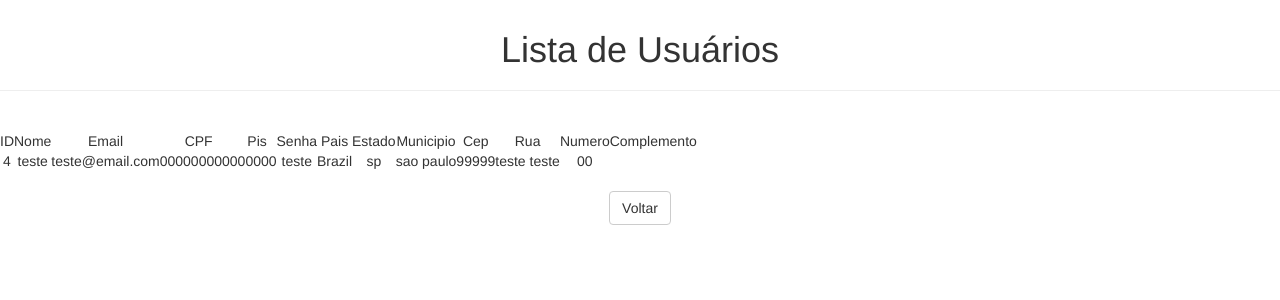
After one commit to dev-perez/cadastro_login, a Flask app: page /lista in a window 1280 px wide. The commit adds this page. Shown: the top 300 px of the page. Run offline with Flask 2, Linux system fonts and the light colour scheme; data comes from the database, SQL or seed files in the repository; some libraries are stand-ins or nearby versions.

Commit message:
melhorias no código, correção de bugs e separação por funcionalidades

```diff
--- a/cadastro_login/app.py
+++ b/cadastro_login/app.py
@@ -1,287 +1,15 @@
-import json
-import os
-from flask import Flask, render_template, Response, request, redirect, session, flash, url_for
+from flask import Flask
 from flask_sqlalchemy import SQLAlchemy
-from flask_login import login_user, LoginManager, login_manager
-from flask_login.utils import login_required, logout_user
-from flask_wtf import FlaskForm
-from forms import EditAccountForm, LoginForm, Email
-# from flask_script import Manager
 
 
+app = Flask(__name__)
+app.config.from_pyfile("config.py")
 
-project_dir = os.path.dirname(os.path.abspath(__file__))
-database_file = "sqlite:///{}".format(os.path.join(project_dir, "cadastro_login.db"))
-
-app = Flask(__name__)
-app.config['SECRET_KEY'] = 'senha-secreta'
-app.config["SQLALCHEMY_DATABASE_URI"] = database_file
-app.config['SQLALCHEMY_TRACK_MODIFICATIONS'] = True
 db = SQLAlchemy(app)
 
-lm = LoginManager()
-lm.init_app(app)
+db.create_all()
 
-@lm.user_loader
-def load_user(user_id):
-    return Usuarios.query.get(user_id)
-
-@app.route("/logout")
-def logout():
-    logout_user()
-    flash("Logout feito.")
-    return redirect(url_for("index"))
-
-
-class Usuarios(db.Model):
-    __tablename__ = "usuarios"
-
-    id = db.Column(db.Integer, primary_key=True)
-    nome = db.Column(db.String)
-    email = db.Column(db.String, unique=True)
-    cpf = db.Column(db.String, unique=True)
-    pis = db.Column(db.String, unique=True)
-    senha = db.Column(db.String)
-
-    @property
-    def is_authenticated(self):
-        return True
-
-    @property
-    def is_active(self):
-        return True
-
-    @property
-    def is_anonymous(self):
-        return False
-
-    def get_id(self):
-        return str(self.id)
-
-    def __init__(self, nome, email,cpf, pis, senha):
-        self.nome = nome
-        self.email = email
-        self.cpf = cpf
-        self.pis = pis
-        self.senha = senha
-
-    def _repr__(self):
-        return "<Usuário %r>" % self.nome
-
-    def to_json(self):
-        return {"id": self.id, "nome": self.nome, "email": self.email,
-                "cpf": self.cpf, "pis": self.pis, "senha": self.senha}
-
-
-class Enderecos(db.Model):
-    __tablename__ = "enderecos"
-
-    id = db.Column(db.Integer, primary_key=True)
-    id_usuario = db.Column(db.Integer, db.ForeignKey('usuarios.id'))
-    pais = db.Column(db.String)
-    estado = db.Column(db.String)
-    municipio = db.Column(db.String)
-    cep = db.Column(db.String)
-    rua = db.Column(db.String)
-    numero = db.Column(db.String)
-    complemento = db.Column(db.String)
-
-    def __init__(self, pais, estado, municipio, cep, rua, numero, complemento, id_usuario):
-        self.pais = pais
-        self.estado = estado
-        self.municipio = municipio
-        self.cep = cep
-        self.rua = rua
-        self.numero = numero
-        self.complemento = complemento
-        self.id_usuario = id_usuario
-
-    usuario = db.relationship('Usuarios', foreign_keys=id_usuario)
-
-    def _repr__(self):
-        return "<Endereço %r>" % self.id
-
-
-    def to_json(self):
-        return {"id": self.id,"id_usuario": self.id_usuario, "pais": self.pais,
-                "estado": self.estado, "municipio": self.municipio, "cep": self.cep,
-                                    "rua": self.rua, "complemento": self.complemento}
-
-
-#CRUD
-
-#Selecionar Tudo
-@app.route("/usuarios", methods=["GET"])
-def seleciona_usuarios():
-    usuarios_objetos = Usuarios.query.all()
-    usuarios_json = [usuario.to_json() for usuario in usuarios_objetos]
-    return gera_response(200, "usuarios", usuarios_json, "ok")
-
-#Selecionar Um
-@app.route("/usuario/<id>", methods=["GET"])
-def seleciona_usuario(id):
-    usuario_objeto = Usuarios.query.filter_by(id= id).first()
-    usuario_json = usuario_objeto.to_json()
-    print(usuario_objeto)
-    print(usuario_json)
-    return gera_response(200, "usuario", usuario_json, "ok")
-
-
-#Cadastrar
-@app.route("/usuario", methods=["POST"])
-def cria_usuario():
-    body = request.get_json()
-
-    #Validar se veio os parâmetros
-    #Ou utilizar um try catch para gerar erro
-
-    try:
-        usuario = Usuarios(nome=body["nome"],
-                           email=body["email"],
-                           cpf=body["cpf"],
-                           pis=body["pis"],
-                           senha=body["senha"])
-        db.session.add(usuario)
-        db.session.commit()
-
-        usuario = Usuarios.query.filter_by(email=usuario.email).first()
-
-        endereco = Enderecos(pais=["pais"],
-                             estado=["estado"],
-                             municipio=["municipio"],
-                             cep=["cep"],
-                             rua=["rua"],
-                             numero=["numero"],
-                             complemento=["complemento"],
-                             id_usuario=usuario.id)
-
-        db.session.add(endereco)
-        db.session.commit()
-
-        return gera_response(201, "usuario", usuario.to_json(), "Criado com sucesso!")
-    except Exception as e:
-        print(e)
-        return gera_response(400, "usuario", {}, "Erro ao cadastrar" )
-
-
-#Atualizar
-@app.route("/usuario/editar/<id>", methods=["PUT", "POST", "GET"])
-def atualiza_usuario(id):
-    print("*"*50)
-    print(id)
-    usuario_objeto = Usuarios.query.get(id)
-    print(request.method)
-
-    print(request.get_json())
-    body = request.get_json()
-    print("-"*50)
-    print(body)
-    print(usuario_objeto)
-
-    try:
-        if("nome") in body:
-            usuario_objeto.nome = body["nome"]
-        if("email") in body:
-            usuario_objeto.email = body["email"]
-
-        print(usuario_objeto)
-
-        db.session.add(usuario_objeto)
-        db.session.commit()
-        return gera_response(200, "usuario", usuario_objeto.to_json(), "Atualizado com sucesso!")
-    except Exception as e:
-        print(e)
-        return gera_response(400, "usuario", {}, "Erro ao atualizar" )
-
-
-#Deletar
-
-@app.route("/usuario/<id>", methods=["DELETE"])
-def deleta_usuario(id):
-    usuario_objeto = Usuarios.query.filter_by(id= id).first()
-
-    try:
-        db.session.delete(usuario_objeto)
-        db.session.commit()
-        return gera_response(200, "usuario", usuario_objeto.to_json(), "Deletado com sucesso!")
-    except Exception as e:
-        print(e)
-        return gera_response(400, "usuario", {}, "Erro ao deletar")
-
-
-def gera_response(status, nome_do_conteudo, conteudo, mensagem=False):
-    body = {}
-    body[nome_do_conteudo] = conteudo
-
-    if(mensagem):
-        body["mensagem"] = mensagem
-
-    return Response(json.dumps(body), status=status, mimetype="application/json")
-
-
-# @app.route("/index", methods=["GET", "POST"])
-@app.route("/", methods=["GET", "POST"])
-def index():
-    form = LoginForm()
-    if form.validate_on_submit():
-        usuario = Usuarios.query.filter(
-            (Usuarios.email == form.username.data) |
-            (Usuarios.cpf == form.username.data) |
-            (Usuarios.pis == form.username.data)
-            ).first()
-        if usuario and usuario.senha == form.password.data:
-            login_user(usuario)
-            flash(usuario.nome + " logou com sucesso!")
-            return render_template('index.html')
-        else:
-            flash("Login inválido.")
-
-    return render_template('login.html' ,
-                            form=form)
-
-
-@app.route("/cadastro", methods=["GET", "POST"])
-def cadastro():
-    if request.form:
-        usuario = Usuarios(
-            nome = request.form.get("nome"),
-            email = request.form.get("email"),
-            cpf = request.form.get("cpf"),
-            pis = request.form.get("pis"),
-            senha = request.form.get("senha")
-        )
-
-        db.session.add(usuario)
-        db.session.commit()
-
-        endereco = Enderecos(
-            id_usuario = usuario.id ,
-            pais = request.form.get("pais"),
-            estado = request.form.get("estado"),
-            municipio = request.form.get("municipio"),
-            cep = request.form.get("cep"),
-            rua = request.form.get("rua"),
-            numero = request.form.get("numero"),
-            complemento = request.form.get("complemento")
-        )
-
-        db.session.add(endereco)
-        db.session.commit()
-
-    return render_template("cadastro.html")
-
-
-@app.route("/logged")
-def logged():
-    return render_template("logged.html")
-
-
-@app.route("/editar", methods=["GET"])
-@login_required
-def editar():
-    form = EditAccountForm()
-    return render_template("editar.html", form=form)
-
+from views import *
 
 
 if __name__ == '__main__':
--- /dev/null
+++ b/cadastro_login/static/app.css
@@ -0,0 +1,46 @@
+body {
+    padding-top: 10px;
+}
+
+.btn {
+    margin-bottom: 10px;
+}
+
+.container {
+    border-radius: 4px;
+    margin: auto;
+    width: 80%;
+}
+
+.little-container {
+    width: 40%;
+    margin: auto;
+}
+
+figcaption {
+    text-align: center;
+    margin: 3px auto;
+}
+
+.fileContainer {
+    overflow: hidden;
+    position: relative;
+}
+
+.fileContainer [type=file] {
+    cursor: pointer;
+    display: block;
+    font-size: 999px;
+    filter: alpha(opacity=0);
+    min-height: 100%;
+    min-width: 100%;
+    opacity: 0;
+    position: absolute;
+    right: 0;
+    text-align: right;
+    top: 0;
+}
+
+td {
+    text-align: center;
+}
--- a/cadastro_login/templates/base.html
+++ b/cadastro_login/templates/base.html
@@ -1,16 +1,11 @@
-<link href="//maxcdn.bootstrapcdn.com/bootstrap/3.3.0/css/bootstrap.min.css" rel="stylesheet" id="bootstrap-css">
-<script src="//maxcdn.bootstrapcdn.com/bootstrap/3.3.0/js/bootstrap.min.js"></script>
-<script src="//code.jquery.com/jquery-1.11.1.min.js"></script>
-
 <!DOCTYPE html>
 <html>
 <head>
     <meta charset="utf-8">
     <meta name="viewport" content="width=device-width, initial-scale=1">
     <link rel="stylesheet" href="{{ url_for('static', filename='bootstrap.css') }}">
-    <title>Cadastro&Login
-
-		</title>
+    <link rel="stylesheet" href="{{ url_for('static', filename='app.css') }}">
+    <title>Cadastro&Login</title>
 </head>
 <body>
 
--- /dev/null
+++ b/cadastro_login/templates/lista.html
@@ -0,0 +1,47 @@
+{% extends 'base.html' %}
+
+{% block content %}
+<div style="text-align:center">
+<h1>Lista de Usuários</h1>
+<div style="text-align:center">
+        <hr>
+        <table>
+            <tr>
+                <td>ID</td>
+                <td>Nome</td>
+                <td>Email</td>
+                <td>CPF</td>
+                <td>Pis</td>
+                <td>Senha</td>
+                <td>Pais</td>
+                <td>Estado</td>
+                <td>Municipio</td>
+                <td>Cep</td>
+                <td>Rua</td>
+                <td>Numero</td>
+                <td>Complemento</td>
+            </tr>
+            <br>
+            {% for usuario in usuarios %}
+            <tr>
+                <td>{{ usuario.id }}</td>
+                <td>{{ usuario.nome }}</td>
+                <td>{{ usuario.email }}</td>
+                <td>{{ usuario.cpf }}</td>
+                <td>{{ usuario.pis }}</td>
+                <td>{{ usuario.senha }}</td>
+                <td>{{ usuario.pais }}</td>
+                <td>{{ usuario.estado }}</td>
+                <td>{{ usuario.municipio }}</td>
+                <td>{{ usuario.cep }}</td>
+                <td>{{ usuario.rua }}</td>
+                <td>{{ usuario.numero }}</td>
+                <td>{{ usuario.complemento }}</td>
+            </tr>
+            {% endfor %}
+        </table>
+        </div>
+        <br>
+        <a href="{{ url_for('logado') }}"><input type="button" class="btn btn-default" value="Voltar"></a>
+    </div>
+{% endblock%}
--- /dev/null
+++ b/cadastro_login/views.py
@@ -0,0 +1,153 @@
+from flask import render_template, Response, request, redirect, session, flash, url_for
+from flask.globals import current_app
+from flask_login.utils import login_required, logout_user
+from forms import LoginForm, Email
+from models import Usuarios
+from helpers import *
+from flask_wtf import FlaskForm
+from app import db, app
+
+
+#LOGIN
+@app.route("/", methods=["GET", "POST"])
+def index():
+    form = LoginForm()
+    if form.validate_on_submit():
+        usuario = Usuarios.query.filter(
+            (Usuarios.email == form.username.data) |
+            (Usuarios.cpf == form.username.data) |
+            (Usuarios.pis == form.username.data)
+            ).first()
+        if usuario and usuario.senha == form.password.data:
+            login_user(usuario)
+            flash(usuario.nome + " logou com sucesso!")
+            return render_template('logged.html')
+        else:
+            flash("Login inválido.")
+
+    return render_template('login.html' ,
+                            form=form)
+
+
+@app.route("/logout")
+def logout():
+    logout_user()
+    flash("Nenhum usuário logado.")
+    return redirect(url_for("index"))
+
+
+@app.route("/logado")
+def logado():
+    return render_template("logged.html")
+
+
+#CRUD
+
+#CREATE
+@app.route("/cadastrar")
+def cadastrar():
+    return render_template("cadastro.html")
+
+
+@app.route("/cadastro", methods=["GET", "POST"])
+def cadastro():
+    if request.method == "POST":
+        nome = request.form.get("nome")
+        email = request.form.get("email")
+        cpf = request.form.get("cpf")
+        pis = request.form.get("pis")
+        senha = request.form.get("senha")
+        pais = request.form.get("pais")
+        estado = request.form.get("estado")
+        municipio = request.form.get("municipio")
+        cep = request.form.get("cep")
+        rua = request.form.get("rua")
+        numero = request.form.get("numero")
+        complemento = request.form.get("complemento")
+
+        if nome and email and cpf and pis and senha and pais and estado \
+            and municipio and cep and rua and numero:
+
+            usuario = Usuarios(nome, email, cpf, pis, senha, pais,
+                                estado, municipio, cep, rua, numero,complemento)
+
+            db.session.add(usuario)
+            db.session.commit()
+            login_user(usuario)
+
+            flash("usuário cadastrado com sucesso!")
+            return render_template("logged.html")
+
+        else:
+            flash("Erro")
+            return render_template("cadastro.html")
+
+
+# READ
+@app.route("/lista")
+def lista():
+    usuarios = Usuarios.query.all()
+    return render_template("lista.html", usuarios=usuarios)
+
+
+
+# #UPDATE
+@app.route("/edicao")
+def edicao():
+    return render_template("editar.html")
+
+
+@app.route("/editar/<int:id>", methods=["POST"])
+def editar(id):
+    usuario = Usuarios.query.filter_by(id=id).first()
+
+    if not usuario:
+        flash("Erro")
+        return redirect(url_for("index"))
+
+    if request.method == "POST":
+        nome = request.form.get("nome")
+        email = request.form.get("email")
+        cpf = request.form.get("cpf")
+        pis = request.form.get("pis")
+        senha = request.form.get("senha")
+        pais = request.form.get("pais")
+        estado = request.form.get("estado")
+        municipio = request.form.get("municipio")
+        cep = request.form.get("cep")
+        rua = request.form.get("rua")
+        numero = request.form.get("numero")
+        complemento = request.form.get("complemento")
+
+        if nome and email and cpf and pis and senha and pais and estado \
+            and municipio and cep and rua and numero:
+
+            usuario.nome = nome
+            usuario.email = email
+            usuario.cpf = cpf
+            usuario.pis = pis
+            usuario.senha = senha
+            usuario.pais = pais
+            usuario.estado = estado
+            usuario.municipio = municipio
+            usuario.cep = cep
+            usuario.rua = rua
+            usuario.numero = numero
+            usuario.complemento = complemento
+
+            db.session.commit()
+
+            flash("Atualizações salvas com sucesso!")
+            return redirect(url_for("logado", usuario=usuario, id=id))
+
+    return render_template("editar.html",  usuario=usuario, id=id)
+
+
+#DELETE
+@app.route("/excluir/<int:id>")
+def excluir(id):
+    usuario = Usuarios.query.filter_by(id=id).first()
+    db.session.delete(usuario)
+    db.session.commit()
+    flash("Usuário deletado com sucesso!")
+    return redirect(url_for("index"))
```
Also changed, not shown: cadastro_login/__init__.py (deleted, +0 -17 lines), cadastro_login/config.py (added, +10 -0 lines), cadastro_login/forms.py (+0 -7 lines), cadastro_login/helpers.py (added, +11 -0 lines), cadastro_login/models.py (added, +48 -0 lines), cadastro_login/templates/cadastro.html (+6 -12 lines), cadastro_login/templates/editar.html (+54 -13 lines), cadastro_login/templates/index.html (deleted, +0 -8 lines), cadastro_login/templates/logged.html (+5 -4 lines), cadastro_login/templates/login.html (+5 -7 lines), cadastro_login/DER.png (deleted), cadastro_login/UML.png (deleted), cadastro_login/cadastro_login.db.
